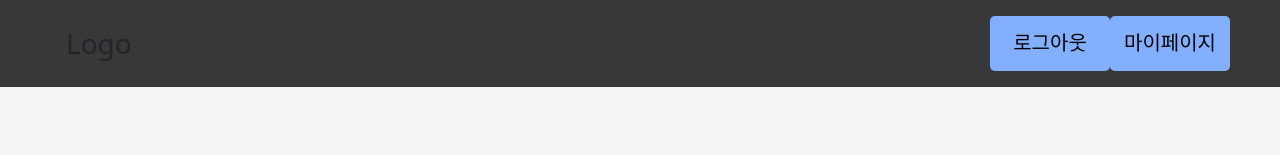
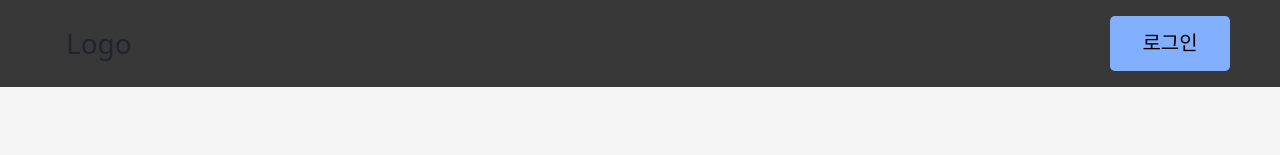
Before and after one commit to MoaRoom/MoaRoom-Front, a React (Create React App) app: page /mypage in a window 1280 px wide. Shown: the top 155 px of the page. Built offline with nearby package versions, Linux system fonts and the light colour scheme.

Commit message:
[feat/#21]Refactor: Separate navbar

```diff
--- a/src/components/Assignment.tsx
+++ b/src/components/Assignment.tsx
@@ -1,19 +1,8 @@
 import React, { FC, useCallback, useState } from "react";
-import { useNavigate } from "react-router-dom";
 import "../style/home.css";
 import Modal from "../props/Modal";
+import Navbar from "./Navbar";
 const Assignment: FC = () => {
-  const navigate = useNavigate();
-  const logout = () => {
-    navigate("/", {
-      state: {},
-    });
-  };
-  const mypage = () => {
-    navigate("/mypage", {
-      state: {},
-    });
-  };
   // create modal
   const [isModalOpen, setModalOpen] = useState<boolean>(false);
 
@@ -24,27 +13,7 @@ const Assignment: FC = () => {
   return (
     <>
       <div className="background">
-        <div
-          className="navbar"
-          style={{
-            display: "flex",
-            justifyContent: "space-between",
-            paddingLeft: 50,
-            paddingRight: 50,
-          }}
-        >
-          <div>
-            <h3 className="m-3">Logo</h3>
-          </div>
-          <div>
-            <button className="navbtn" onClick={logout}>
-              로그아웃
-            </button>
-            <button className="navbtn" onClick={mypage}>
-              마이페이지
-            </button>
-          </div>
-        </div>
+        <Navbar />
         {isModalOpen && (
           <Modal onClickToggleModal={onClickToggleModal}>
             <h3>주의사항</h3>
--- a/src/components/AssignmentPage.tsx
+++ b/src/components/AssignmentPage.tsx
@@ -6,6 +6,7 @@ import "../style/LecturePage.css";
 import Paging from "../components/Paging";
 import AssignmentList from "../props/AssignmentList";
 import AssignmentModal from "../props/AssignmentModal";
+import Navbar from "./Navbar";
 
 
 const AssignmentPage: FC = () => {
@@ -22,16 +23,6 @@ const AssignmentPage: FC = () => {
     const onClickToggledeleteModal = useCallback(() => {
         setdeleteModalOpen(!isdeleteModalOpen);
     }, [isdeleteModalOpen]);
-    const logout = () => {
-        navigate("/home", {
-            state: {},
-          });
-      };
-      const mypage = () => {
-        navigate("/mypage", {
-            state: {},
-          });
-      };
       const newAssignment = () => {
         navigate("/newassignment", {
             state: {},
@@ -62,27 +53,7 @@ const AssignmentPage: FC = () => {
     return(
         <>
             <div className="background">
-              <div
-                className="navbar"
-                style={{
-                  display: "flex",
-                  justifyContent: "space-between",
-                  paddingLeft: 50,
-                  paddingRight: 50,
-                }}
-              >
-                <div>
-                  <h3 className="m-3">Logo</h3>
-                </div>
-                <div>
-                  <button className="navbtn" onClick={logout}>
-                    로그아웃
-                  </button>
-                  <button className="navbtn" onClick={mypage}>
-                    마이페이지
-                  </button>
-                </div>
-              </div>
+              <Navbar />
               {isdeleteModalOpen && (
                 <AssignmentModal onClickToggleModal={onClickToggledeleteModal}>
                   <form autoComplete="off" onSubmit={handleSubmit(deleteAssignment)}>
--- a/src/components/LecturePage.tsx
+++ b/src/components/LecturePage.tsx
@@ -1,22 +1,14 @@
 import React, { FC, useEffect } from "react";
-import { useNavigate } from "react-router-dom";
+import {useLocation} from "react-router-dom";
 import "../style/LecturePage.css";
 import axios from "axios";
 import LectureList from "../props/LectureList";
 import Paging from "../components/Paging";
+import Navbar from "./Navbar";
 
 const LecturePage: FC = () => {
-    const navigate = useNavigate();
-    const logout = () => {
-        navigate("/home", {
-            state: {},
-          });
-      };
-      const mypage = () => {
-        navigate("/mypage", {
-            state: {},
-          });
-      };
+    const location = useLocation();
+    const user_id = location.state.user_id;
       useEffect(() => {
         axios
           .get("http://localhost:8080/lecture/all")
@@ -27,27 +19,7 @@ const LecturePage: FC = () => {
     return(
         <>
           <div className="background">
-            <div
-              className="navbar"
-              style={{
-                display: "flex",
-                justifyContent: "space-between",
-                paddingLeft: 50,
-                paddingRight: 50,
-              }}
-            >
-              <div>
-                <h3 className="m-3">Logo</h3>
-              </div>
-              <div>
-                <button className="navbtn" onClick={logout}>
-                  로그아웃
-                </button>
-                <button className="navbtn" onClick={mypage}>
-                  마이페이지
-                </button>
-              </div>
-            </div>
+            <Navbar />
             <div className="search">
               <input id="searchtext" type="text"></input>
               <button>
--- a/src/components/Login.tsx
+++ b/src/components/Login.tsx
@@ -1,13 +1,24 @@
 import React, { FC, useState } from "react";
-import { Link } from "react-router-dom";
 import { useForm } from "react-hook-form";
 import "../style/home.css";
 import axios from "axios";
 import { ToastContainer, toast, Flip } from "react-toastify";
 import "react-toastify/dist/ReactToastify.min.css";
 import { useNavigate } from "react-router";
+import Navbar from "./Navbar";
 const Login: FC = (): JSX.Element => {
   const navigate = useNavigate();
+  const [loginInfo, setLoginInfo] = useState({
+    id: "",
+    password: ""
+  })
+  const {id, password} = loginInfo;
+
+  const onChangeInput = (e: any) => {
+    const { name, value } = e.target;
+    setLoginInfo({ ...loginInfo, [name]: value });
+  };
+
   const {
     register,
     handleSubmit,
@@ -29,8 +40,10 @@ const Login: FC = (): JSX.Element => {
     axios
       .post("http://moaroom-back.duckdns.org:8080/login", params)
       .then(function(response) {
-        //   IF EMAIL ALREADY EXISTS
-        if (response.data.success === false) {
+        if (response.data === "") {
+          alert("로그인 정보가 없습니다. 다시 로그인 해주세요.")
+          setLoginInfo({id:"", password:""})
+          console.log(response)
           toast.error(response.data.error, {
             position: "top-right",
             autoClose: 3000,
@@ -54,8 +67,9 @@ const Login: FC = (): JSX.Element => {
             toastId: "my_toast",
           });
           localStorage.setItem("auth", response.data.token);
+          localStorage.setItem("isLogin", "True")
           setTimeout(() => {
-            navigate("/", {
+            navigate("/lecture", {
               state: { user_id: response.data },
             });
           }, 3000);
@@ -68,24 +82,7 @@ const Login: FC = (): JSX.Element => {
   return (
     <>
       <div className="background">
-        <div
-          className="navbar"
-          style={{
-            display: "flex",
-            justifyContent: "space-between",
-            paddingLeft: 50,
-            paddingRight: 50,
-          }}
-        >
-          <div>
-            <h3 className="m-3">Logo</h3>
-          </div>
-          <div>
-            <button type="submit" className="navbtn" onClick={login}>
-              로그인
-            </button>
-          </div>
-        </div>
+        <Navbar/>
         <div className="container">
           <div
             className="row d-flex justify-content-center align-items-center"
@@ -107,6 +104,8 @@ const Login: FC = (): JSX.Element => {
                         {...register("id", {
                           required: "id is required!",
                         })}
+                        value={id}
+                        onChange={onChangeInput}
                       />
                       {errors.id && (
                         <p className="text-danger" style={{ fontSize: 14 }}>
@@ -123,6 +122,8 @@ const Login: FC = (): JSX.Element => {
                         {...register("password", {
                           required: "Password is required!",
                         })}
+                        value={password}
+                        onChange={onChangeInput}
                       />
                       {errors.password && (
                         <p className="text-danger" style={{ fontSize: 14 }}>
@@ -135,14 +136,12 @@ const Login: FC = (): JSX.Element => {
                     >
                       <button
                         className="btn btn-outline-primary text-center shadow-none mb-3"
-                        // type="submit"
-                        onClick={login}
+                        type="submit"
                       >
                         로그인
                       </button>
                       <button
                         className="btn btn-outline-primary text-center shadow-none mb-3"
-                        // type="submit"
                         onClick={goSignUp}
                       >
                         회원가입
--- a/src/components/MyPage.tsx
+++ b/src/components/MyPage.tsx
@@ -1,31 +1,20 @@
 import React, { FC, useState, useCallback } from "react";
-import { Link } from "react-router-dom";
 import { useForm } from "react-hook-form";
 import { useNavigate } from "react-router-dom";
 import axios from "axios";
 import "../style/home.css";
 import LectureList from "../props/LectureList";
 import Modal from "../props/Modal";
+import Navbar from "./Navbar";
 const MyPage: FC = () => {
   const {
     register,
     handleSubmit,
-    watch,
     reset,
     formState: { errors },
   } = useForm();
   // nav bar login btn
   const navigate = useNavigate();
-  const logout = () => {
-    navigate("/", {
-      state: {},
-    });
-  };
-  const mypage = () => {
-    navigate("/mypage", {
-      state: {},
-    });
-  };
   const updateProfile = () => {};
   const deleteProfile = () => {};
 
@@ -89,27 +78,7 @@ const MyPage: FC = () => {
   return (
     <>
       <div className="background">
-        <div
-          className="navbar"
-          style={{
-            display: "flex",
-            justifyContent: "space-between",
-            paddingLeft: 50,
-            paddingRight: 50,
-          }}
-        >
-          <div>
-            <h3 className="m-3">Logo</h3>
-          </div>
-          <div>
-            <button className="navbtn" onClick={logout}>
-              로그아웃
-            </button>
-            <button className="navbtn" onClick={mypage}>
-              마이페이지
-            </button>
-          </div>
-        </div>
+        <Navbar />
         {iscreateModalOpen && (
           <Modal onClickToggleModal={onClickTogglecreateModal}>
             <form autoComplete="off" onSubmit={handleSubmit(createLecture)}>
--- /dev/null
+++ b/src/components/Navbar.tsx
@@ -0,0 +1,70 @@
+import React, { FC } from "react";
+import { useNavigate } from "react-router";
+import "../style/Navbar.css";
+
+const Navbar:FC = ():any => {
+    const navigate = useNavigate();
+    const logout = () => {
+        localStorage.removeItem("isLogin");
+        navigate("/home", {
+            state: {},
+          });
+      };
+      const mypage = () => {
+        navigate("/mypage", {
+            state: {},
+          });
+      };
+    const login = () => {
+        navigate("/login", {
+          state: {},
+        });
+      };
+      if(localStorage.getItem("isLogin") === "True"){
+        return(
+            <div
+              className="navbar"
+              style={{
+                display: "flex",
+                justifyContent: "space-between",
+                paddingLeft: 50,
+                paddingRight: 50,
+              }}
+            >
+              <div>
+                <h3 className="m-3">Logo</h3>
+              </div>
+              <div>
+                <button className="navbtn" onClick={logout}>
+                  로그아웃
+                </button>
+                <button className="navbtn" onClick={mypage}>
+                  마이페이지
+                </button>
+              </div>
+            </div>
+        )
+      } else{
+          return(
+              <div
+                className="navbar"
+                style={{
+                  display: "flex",
+                  justifyContent: "space-between",
+                  paddingLeft: 50,
+                  paddingRight: 50,
+                }}
+              >
+                <div>
+                  <h3 className="m-3">Logo</h3>
+                </div>
+                <div>
+                  <button type="submit" className="navbtn" onClick={login}>
+                    로그인
+                  </button>
+                </div>
+              </div>
+          );
+      }
+}
+export default Navbar;
--- a/src/components/NewAssignment.tsx
+++ b/src/components/NewAssignment.tsx
@@ -1,5 +1,4 @@
 import React, { FC, useState } from "react";
-import { useNavigate } from "react-router-dom";
 import { useForm } from "react-hook-form";
 import axios from "axios";
 import DatePicker from "react-datepicker";
@@ -7,23 +6,16 @@ import "react-datepicker/dist/react-datepicker.css";
 import "../style/AssignmentPage.css";
 import { ToastContainer, toast, Flip } from "react-toastify";
 import "react-toastify/dist/ReactToastify.min.css";
+import Navbar from "./Navbar";
 const SignUp: FC = () => {
     const [startDate, setStartDate] = useState<Date|null>(new Date());
     const [dueDate, setDueDate] = useState<Date|null>(null);
   const {
     register,
     handleSubmit,
-    watch,
     reset,
     formState: { errors },
   } = useForm();
-  // nav bar login btn
-  const navigate = useNavigate();
-  const login = () => {
-    navigate("/login", {
-      state: {},
-    });
-  };
   // The selected role
   const [selectedRole, setSelectedRole] = useState<String>();
   const radioHandler = (event: React.ChangeEvent<HTMLInputElement>) => {
@@ -60,27 +52,7 @@ const SignUp: FC = () => {
   return (
     <>
       <div className="background">
-      <div
-          className="navbar"
-          style={{
-            display: "flex",
-            justifyContent: "space-between",
-            paddingLeft: 50,
-            paddingRight: 50,
-          }}
-        >
-          <div>
-            <h3 className="m-3">Logo</h3>
-          </div>
-          <div>
-            <button className="navbtn">
-              로그아웃
-            </button>
-            <button className="navbtn">
-              마이페이지
-            </button>
-          </div>
-        </div>
+      <Navbar />
         <div className="container">
           <div
             className="row d-flex justify-content-center align-items-center"
--- a/src/components/Score.tsx
+++ b/src/components/Score.tsx
@@ -5,6 +5,7 @@ import { useNavigate, useLocation } from "react-router-dom";
 import Modal from "../props/Modal";
 import File from "../props/File";
 import "../style/home.css";
+import Navbar from "./Navbar";
 const Score: FC = () => {
   const {
     register,
@@ -18,16 +19,6 @@ const Score: FC = () => {
   const { user_name } = location.state;
   // nav bar login btn
   const navigate = useNavigate();
-  const logout = () => {
-    navigate("/", {
-      state: {},
-    });
-  };
-  const mypage = () => {
-    navigate("/mypage", {
-      state: {},
-    });
-  };
   const updateProfile = () => {};
   const deleteProfile = () => {};
 
@@ -102,27 +93,7 @@ const Score: FC = () => {
   return (
     <>
       <div className="background">
-        <div
-          className="navbar"
-          style={{
-            display: "flex",
-            justifyContent: "space-between",
-            paddingLeft: 50,
-            paddingRight: 50,
-          }}
-        >
-          <div>
-            <h3 className="m-3">Logo</h3>
-          </div>
-          <div>
-            <button className="navbtn" onClick={logout}>
-              로그아웃
-            </button>
-            <button className="navbtn" onClick={mypage}>
-              마이페이지
-            </button>
-          </div>
-        </div>
+        <Navbar />
         {isautoModalOpen && (
           <Modal onClickToggleModal={onClickToggleautoModal}>
             <form autoComplete="off" onSubmit={handleSubmit(createLecture)}>
--- a/src/components/Submit.tsx
+++ b/src/components/Submit.tsx
@@ -1,46 +1,12 @@
-import React, { FC, useState, useCallback } from "react";
-import { Link, useNavigate } from "react-router-dom";
-import axios from "axios";
+import React, { FC } from "react";
 import SubmitterList from "../props/SubmitterList";
 import "../style/home.css";
+import Navbar from "./Navbar";
 const Submit: FC = () => {
-  // nav bar login btn
-  const navigate = useNavigate();
-  const logout = () => {
-    navigate("/", {
-      state: {},
-    });
-  };
-  const mypage = () => {
-    navigate("/mypage", {
-      state: {},
-    });
-  };
-
   return (
     <>
       <div className="background">
-        <div
-          className="navbar"
-          style={{
-            display: "flex",
-            justifyContent: "space-between",
-            paddingLeft: 50,
-            paddingRight: 50,
-          }}
-        >
-          <div>
-            <h3 className="m-3">Logo</h3>
-          </div>
-          <div>
-            <button className="navbtn" onClick={logout}>
-              로그아웃
-            </button>
-            <button className="navbtn" onClick={mypage}>
-              마이페이지
-            </button>
-          </div>
-        </div>
+        <Navbar />
         <div className="card mb-6 mt-3 profile-submitter-box">
           <div
             style={{
--- /dev/null
+++ b/src/style/Navbar.css
@@ -0,0 +1,7 @@
+.navbar {
+    height: 87px;
+    left: 0px;
+    top: 0px;
+    width: 100%;
+    background: #383839;
+  }
```
Also changed, not shown: src/components/Home.tsx (+2 -27 lines), src/components/SignUp.tsx (+2 -19 lines).
